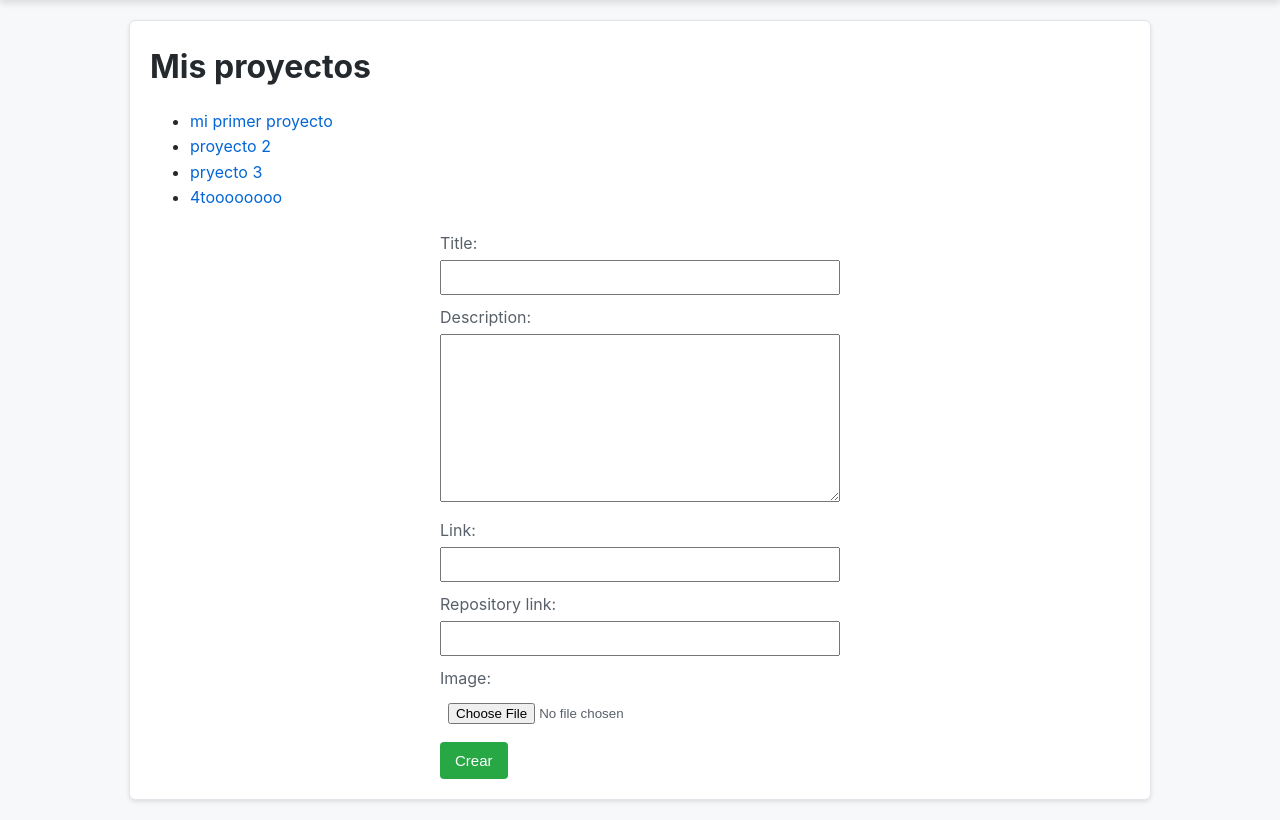
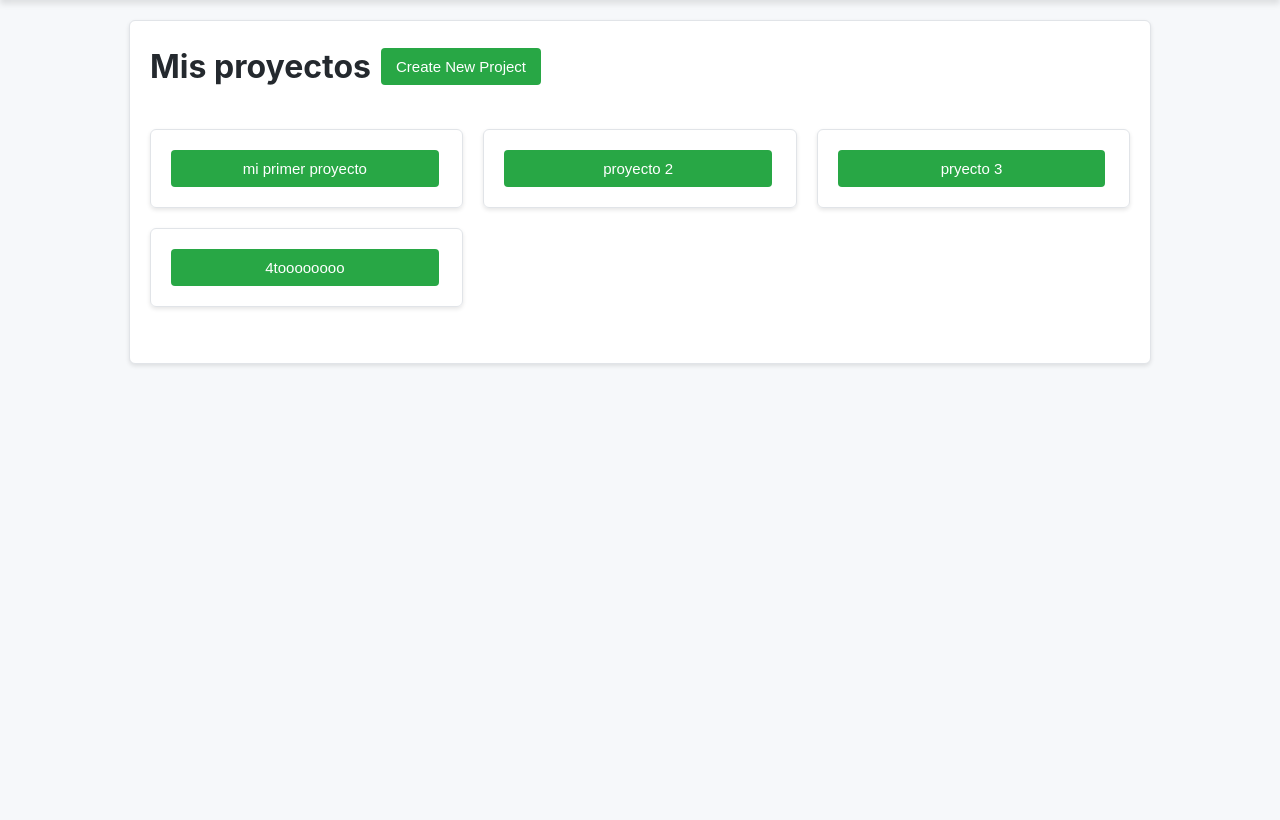
Before and after one commit to facuzavaleta/DevBook, a Django app: a page that uses projects/templates/projects/projects_index.html in a window 1280 px wide. Shown: the part 58-878 px from the top of the page. After the commit the page ends 424 px from the top, so only its background shows below. Run offline with Django 4.2, Linux system fonts and the light colour scheme; a user stored in the database is signed in; data comes from the database, SQL or seed files in the repository; both versions use the stored data as it was after the commit.

Commit message:
agregado eeditar proyecto

```diff
--- a/projects/templates/projects/project_detail.html
+++ b/projects/templates/projects/project_detail.html
@@ -6,6 +6,8 @@
     <div class="project-buttons">
         <button class="code-btn"><a href="{{ project.repository_link }}" target="_blank">CODE</a></button>
         <button class="enter-btn"><a href="{{ project.link }}" target="_blank">ENTER</a></button>
+        <button class="enter-btn"><a href="{% url 'edit_project' username=username project_id=project.id %}">Edit Project</a></button>
+
     </div>
     <hr>
     <div class="project-details">
--- a/projects/templates/projects/projects_index.html
+++ b/projects/templates/projects/projects_index.html
@@ -2,25 +2,29 @@
 {% block page_content %}
 
 {% if is_owner %}
-    <h1>Mis proyectos</h1>
+    <div class="my-projects">
+        <h1>Mis proyectos</h1>
+        <button class="enter-btn"><a href="{% url 'create_project' username=username %}">Create New Project</a></button>
+    </div>
 {% else %}
     <h1>{{ username }} Projects Index</h1>
 {% endif %}
 
 {% if user_projects %}
-    <ul>
+<div class="user-projects">
+    <ul class="project-grid">
         {% for project in user_projects %}
-            <li><a href="{% url 'project_detail' username=username project_id=project.id %}">{{ project.title }}</a></li>
+            <li>
+                <div class="project-card">
+                    <button class="comment-btn"><a href="{% url 'project_detail' username=username project_id=project.id %}">{{ project.title }}</a></button>
+                </div>
+            </li>
         {% endfor %}
     </ul>
+</div>
+
 {% else %}
     <p>No projects created</p>
 {% endif %}
 
-<form method="post" action="" class="project-form">
-    {% csrf_token %}
-    {{ project_form.as_p }}
-    <button type="submit" class="comment-btn">Crear</button>
-</form>
-
 {% endblock %}
--- a/projects/urls.py
+++ b/projects/urls.py
@@ -1,7 +1,9 @@
 from django.urls import path
-from .views import projects_index, project_detail
+from .views import projects_index, project_detail, create_project, edit_project
 
 urlpatterns = [
     path('', projects_index, name='projects_index'),
-    path('<int:project_id>/', project_detail, name='project_detail')
+    path('create/', create_project, name='create_project'),
+    path('<int:project_id>/', project_detail, name='project_detail'),
+    path('<int:project_id>/edit', edit_project, name='edit_project'),
 ]
--- a/projects/views.py
+++ b/projects/views.py
@@ -9,20 +9,38 @@ def projects_index(request, username):
     is_owner = request.user == user
     user_projects = Project.objects.filter(user__username=username)
 
+    return render(request, 'projects/projects_index.html', {'username': username, 'is_owner': is_owner, 'user_projects': user_projects})
+
+def create_project(request, username):
     project_form = ProjectForm()
+
     if request.method == 'POST':
         project_form = ProjectForm(request.POST)
         if project_form.is_valid():
             new_project = project_form.save(commit=False)
             new_project.user = request.user
             new_project.save()
-            return redirect('projects_index', username=username)
+            return redirect('projects_index', username=request.user.username)
 
-    return render(request, 'projects/projects_index.html', {'username': username, 'is_owner': is_owner, 'project_form': project_form, 'user_projects': user_projects})
+    return render(request, 'projects/create_project.html', {'project_form': project_form})
 
 def project_detail(request, username, project_id):
     user = get_object_or_404(CustomUser, username=username)
     project = get_object_or_404(Project, id=project_id, user__username=username)
     comments = ProjectComment.objects.filter(project=project).order_by('created_at')
 
-    return render(request, 'projects/project_detail.html', {'user': user, 'project': project, 'comments': comments})
+    return render(request, 'projects/project_detail.html', {'user': user, 'project': project, 'comments': comments, 'username': username})
+
+def edit_project(request, username, project_id):
+    user = get_object_or_404(CustomUser, username=username)
+    project = get_object_or_404(Project, id=project_id, user__username=username)
+
+    if request.method == 'POST':
+        project_form = ProjectForm(request.POST, instance=project)
+        if project_form.is_valid():
+            project_form.save()
+            return redirect('project_detail', username=username, project_id=project_id)
+    else:
+        project_form = ProjectForm(instance=project)
+
+    return render(request, 'projects/edit_project.html', {'user': user, 'project_form': project_form})
--- a/static/css/styles.css
+++ b/static/css/styles.css
@@ -338,32 +338,8 @@ nav div form {
 }
 
 /* Estilos para el botón de enviar */
-.comment-btn {
-    background-color: #4caf50;
-    color: white;
-    padding: 10px 15px;
-    border: none;
-    border-radius: 5px;
-    cursor: pointer;
-}
-
-.comment-btn:hover {
-    background-color: #45a049;
-}
-
-.code-btn {
-    background-color: #4caf50;
-    color: white;
-    padding: 10px 15px;
-    border: none;
-    border-radius: 5px;
-    cursor: pointer;
-}
-
-.code-btn:hover {
-    background-color: #45a049;
-}
-
+.comment-btn,
+.code-btn,
 .enter-btn {
     background-color: #4caf50;
     color: white;
@@ -371,14 +347,86 @@ nav div form {
     border: none;
     border-radius: 5px;
     cursor: pointer;
+    text-decoration: none; /* Para asegurar que no haya subrayado */
+    display: inline-block; /* Para corregir el espacio adicional en algunos navegadores */
 }
 
+.comment-btn:hover,
+.code-btn:hover,
 .enter-btn:hover {
     background-color: #45a049;
 }
 
+/* Estilos específicos para los enlaces dentro de los botones en listas */
 li .code-btn a,
 li .enter-btn a {
-    text-decoration: none;
     color: inherit;
 }
+
+.my-projects {
+    display: flex;
+    align-items: center;
+}
+
+.my-projects h1 {
+    margin-right: 10px;  /* Ajusta este valor según tu preferencia */
+}
+
+li .code-btn a,
+li .enter-btn a,
+.my-projects button a {
+    color: #ffffff;
+    text-decoration: none;
+}
+
+.user-projects{
+    display: grid;
+}
+
+.user-projects button a {
+    color: #ffffff;
+    text-decoration: none;
+}
+
+.user-projects {
+    margin: 20px 0;
+}
+
+.project-grid {
+    display: grid;
+    grid-template-columns: repeat(auto-fill, minmax(250px, 1fr)); /* Ajusta el valor mínimo y máximo según sea necesario */
+    gap: 20px;
+    list-style: none;
+    padding: 0;
+}
+
+.project-card {
+    border: 1px solid #e1e4e8;
+    border-radius: 6px;
+    overflow: hidden;
+    box-shadow: 0 2px 4px rgba(0, 0, 0, 0.1);
+}
+
+.comment-btn {
+    width: calc(100% - 14%); /* Resta 30px para dejar espacio en ambos lados del botón */
+    background-color: #4caf50;
+    color: white;
+    padding: 15px;
+    border: none;
+    border-radius: 0;
+    cursor: pointer;
+    text-align: center;
+    text-decoration: none;
+    display: block;
+    margin: 20px; /* Ajusta este valor según sea necesario */
+    transition: background-color 0.3s ease;
+}
+
+.comment-btn:hover {
+    background-color: #45a049;
+}
+
+/* Ajusta el padding de la tarjeta según sea necesario */
+.project-card .comment-btn {
+    margin: 20px;
+}
```
Also changed, not shown: projects/templates/projects/create_project.html (added, +11 -0 lines), projects/templates/projects/edit_project.html (added, +10 -0 lines), db.sqlite3.
